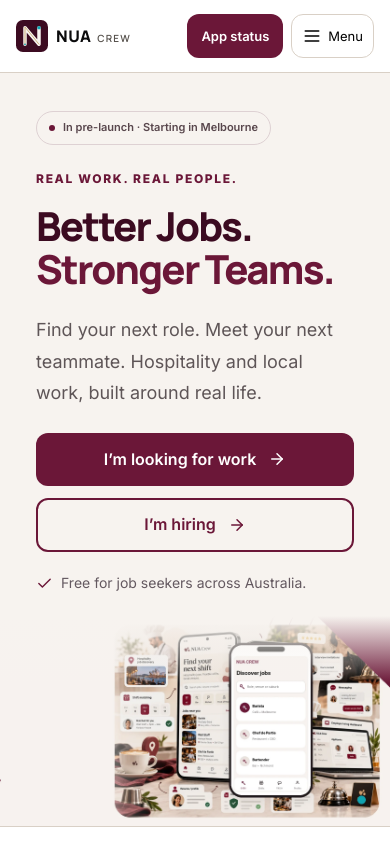
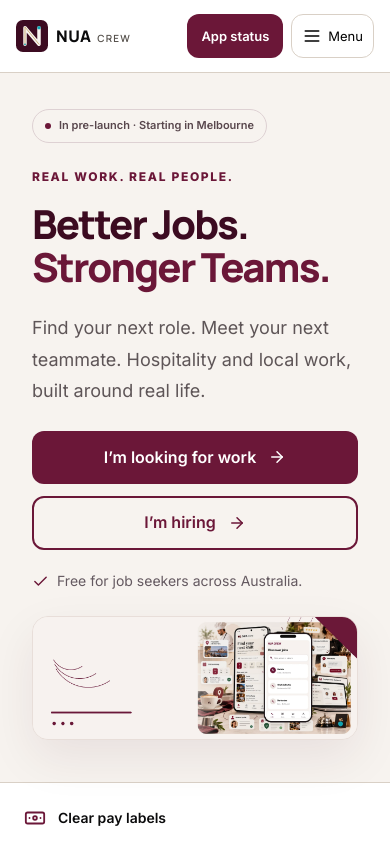
Before and after one commit to BSaumil/NUA-CREW, a Next.js app in the folder apps/site/: page / in a window 390 px wide. Shown: the top 844 px of the page. Built offline with nearby package versions, Linux system fonts and the light colour scheme.

Commit message:
fix(site): make hero artwork visible and show full wide banners on every device

```diff
--- a/apps/site/app/components.tsx
+++ b/apps/site/app/components.tsx
@@ -129,8 +129,15 @@
   children?: ReactNode;
   visual?: { src: string; alt: string; width: number; height: number };
 }) {
+  const isWideBanner = Boolean(visual && visual.width >= visual.height * 2);
   return (
-    <header className={visual ? 'site-hero site-hero--visual' : 'site-hero'}>
+    <header
+      className={
+        visual
+          ? `site-hero site-hero--visual${isWideBanner ? ' site-hero--banner' : ''}`
+          : 'site-hero'
+      }
+    >
       <div className="nua-container site-hero__grid" style={{ padding: '0 16px' }}>
         <div className="site-hero__copy">
           <p className="site-eyebrow">{eyebrow}</p>
@@ -145,7 +152,7 @@
               alt={visual.alt}
               width={visual.width}
               height={visual.height}
-              sizes="(max-width: 899px) 100vw, 45vw"
+              sizes={isWideBanner ? "(max-width: 899px) 100vw, 85vw" : "(max-width: 899px) 100vw, 45vw"}
               priority
             />
             <figcaption>Illustrative concept · The app is in testing</figcaption>
--- a/apps/site/app/page.tsx
+++ b/apps/site/app/page.tsx
@@ -16,15 +16,6 @@
   return (
     <>
       <header className="home-hero home-hero--branded">
-        <figure className="home-hero__photo">
-          <Image
-            src="/brand-kit/banners/home.webp"
-            alt="Hospitality professionals at work in a welcoming café and restaurant setting"
-            fill
-            sizes="100vw"
-            priority
-          />
-        </figure>
         <div className="nua-container home-hero__grid">
           <div className="home-hero__copy">
             <span className="launch-pill">
@@ -57,6 +48,16 @@
               Free for job seekers across Australia.
             </p>
           </div>
+          <figure className="home-hero__photo">
+            <Image
+              src="/brand-kit/banners/home.webp"
+              alt="NUA CREW illustration of a hospitality venue and sample app screens"
+              width={2400}
+              height={900}
+              sizes="(max-width: 899px) 100vw, 85vw"
+              priority
+            />
+          </figure>
         </div>
       </header>
       <div className="benefit-strip" aria-label="The NUA CREW approach">
--- a/apps/site/app/site.css
+++ b/apps/site/app/site.css
@@ -1817,3 +1817,119 @@
     padding: 18px;
   }
 }
+
+/* Fix: keep banners in normal document flow, never behind the page or a fading overlay. */
+.home-hero--branded {
+  display: block;
+  min-height: 0;
+  overflow: visible;
+  isolation: auto;
+  padding: clamp(32px, 4vw, 64px) 16px clamp(36px, 5vw, 64px);
+}
+
+.home-hero--branded > .nua-container {
+  position: relative;
+  z-index: auto;
+}
+
+.home-hero--branded .home-hero__grid {
+  display: flex;
+  flex-direction: column;
+  align-items: stretch;
+  gap: clamp(24px, 3vw, 36px);
+}
+
+.home-hero--branded .home-hero__copy {
+  max-width: 840px;
+}
+
+.home-hero--branded .home-hero__photo {
+  position: relative;
+  inset: auto;
+  z-index: auto;
+  order: initial;
+  width: 100%;
+  height: auto;
+  padding: 0;
+  margin: 0;
+  border: 1px solid #e8ded9;
+  border-radius: 24px;
+  overflow: hidden;
+  background: var(--nua-ivory);
+  box-shadow: 0 18px 48px #3c0b2114;
+}
+
+.home-hero--branded .home-hero__photo img {
+  position: static;
+  display: block;
+  width: 100%;
+  height: auto;
+  object-fit: contain;
+  object-position: center;
+  border-radius: 0;
+}
+
+.home-hero--branded .home-hero__photo::after {
+  content: none;
+}
+
+/* Wide artwork is a genuine, visible banner rather than a cropped phone-sized card. */
+.site-hero--banner .site-hero__grid {
+  display: grid;
+  grid-template-columns: minmax(0, 1fr);
+  align-items: start;
+  gap: 28px;
+}
+
+.site-hero--banner .site-hero__copy {
+  max-width: 840px;
+}
+
+.site-hero--banner .site-hero__visual {
+  margin: 0;
+  width: 100%;
+}
+
+.site-hero--banner .site-hero__visual img {
+  aspect-ratio: auto;
+  display: block;
+  width: 100%;
+  height: auto;
+  max-height: none;
+  object-fit: contain;
+  object-position: center;
+  background: var(--nua-ivory);
+  border: 1px solid #e8ded9;
+  border-radius: 20px;
+  box-shadow: 0 18px 48px #3c0b2114;
+}
+
+.site-hero--visual:not(.site-hero--banner) .site-hero__visual img {
+  aspect-ratio: auto;
+  object-fit: contain;
+  max-height: none;
+}
+
+@media (max-width: 899px) {
+  .home-hero--branded {
+    display: block;
+    padding: 36px 16px 42px;
+  }
+
+  .home-hero--branded .home-hero__grid {
+    display: flex;
+    flex-direction: column;
+  }
+
+  .home-hero--branded .home-hero__photo {
+    width: 100%;
+    height: auto;
+    margin: 0;
+    border-radius: 16px;
+  }
+
+  .site-hero--banner .site-hero__grid {
+    grid-template-columns: minmax(0, 1fr);
+    gap: 20px;
+  }
+}
```
